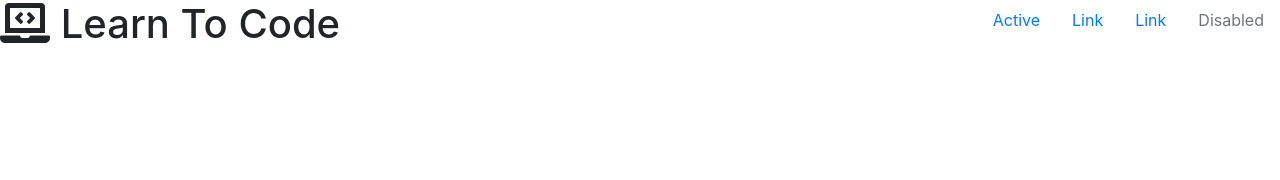
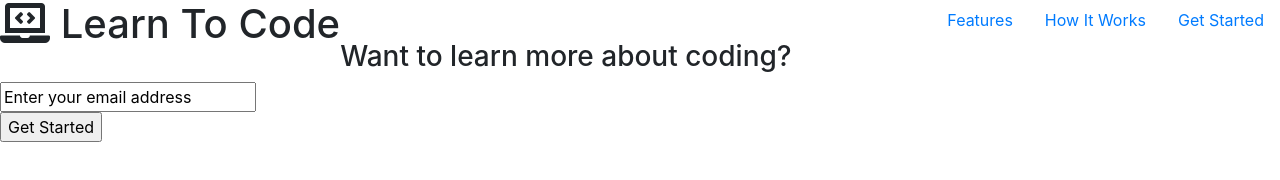
Before and after one commit to tjdolphin23/productLanding, a plain HTML site: page index.html in a window 1280 px wide. Drawn offline with nearby package versions, Linux system fonts and the light colour scheme.

Commit message:
create input form html only

```diff
--- a/index.html
+++ b/index.html
@@ -27,20 +27,25 @@
 	<!-- Nav bar links -->
 		<ul class="nav justify-content-end">
 			<li class="nav-item">
-			    <a class="nav-link active" href="#">Active</a>
+			    <a class="nav-link active" href="#">Features</a>
 			</li>
 			<li class="nav-item">
-			    <a class="nav-link" href="#">Link</a>
+			    <a class="nav-link" href="#">How It Works</a>
 			  </li>
 			<li class="nav-item">
-			    <a class="nav-link" href="#">Link</a>
-			</li>
-			<li class="nav-item">
-			    <a class="nav-link disabled" href="#" tabindex="-1" aria-disabled="true">Disabled</a>
+			    <a class="nav-link" href="#">Get Started</a>
 			</li>
 		</ul>
 	</nav>
 	</header>
+
+
+	<form action="input">
+		<h3>Want to learn more about coding?</h3>
+		<input type="email" name="email" value="Enter your email address">
+		<br>
+		<input type="submit" value="Get Started">
+	</form>
 
 
 
--- a/style.css
+++ b/style.css
@@ -4,7 +4,6 @@ header {
 
 h1 {
 	float: left;
-	display: inline-block;
 }
 
 i {
```
